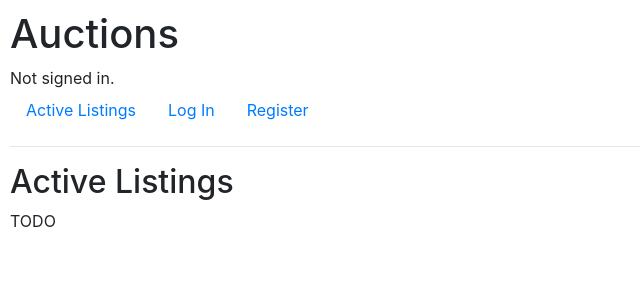
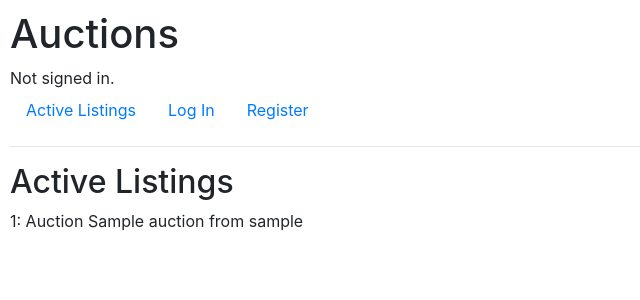
Before and after one commit to AleixMJ/commerce, a Django app: page / in a window 1280 px wide. Shown: the top 300 px of the page, without its empty margins (0-640 px from the left). Run offline with Django 3.2, Linux system fonts and the light colour scheme; tables that the repository leaves empty hold one stand-in row (values such as "Sample post"); some libraries are stand-ins or nearby versions.

Commit message:
added auctions to index page

```diff
--- a/auctions/templates/auctions/index.html
+++ b/auctions/templates/auctions/index.html
@@ -3,5 +3,7 @@
 {% block body %}
     <h2>Active Listings</h2>
 
-    TODO
+    {% for auction in auctions%}
+    {{auction}}
+    {% endfor %}
 {% endblock %}
--- a/auctions/views.py
+++ b/auctions/views.py
@@ -8,7 +8,9 @@ from .models import User, Auction, Bid, Comment, Category
 
 
 def index(request):
-    return render(request, "auctions/index.html")
+    return render(request, "auctions/index.html", {
+        "auctions": Auction.objects.all()
+    })
 
 
 def login_view(request):
```
